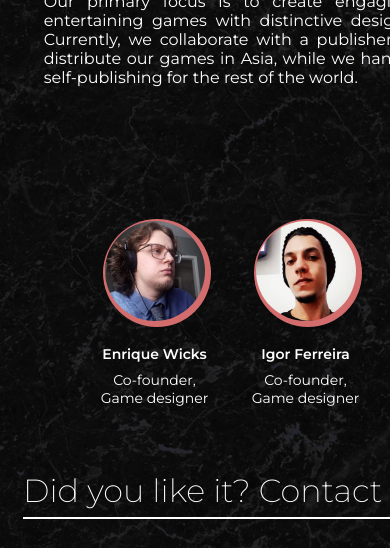
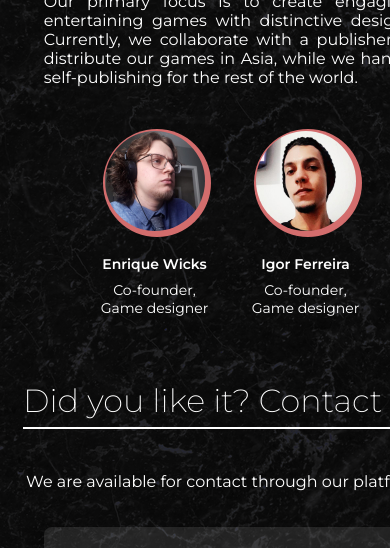
Before and after one commit to vishgamestudio/vishgamestudio.github.io, a plain HTML site: page index.html in a window 390 px wide. Shown: the part 1680-2228 px from the top of the page. Drawn offline with nearby package versions, Linux system fonts and the light colour scheme.

Commit message:
Photos vertical alignment

```diff
--- a/css/master.css
+++ b/css/master.css
@@ -539,7 +539,7 @@ html {
 
     .FotosVish{
         gap: 32px !important;
-        margin-top: 32px !important;
+        height: auto !important;
     }
 
     .Frame37{
```
